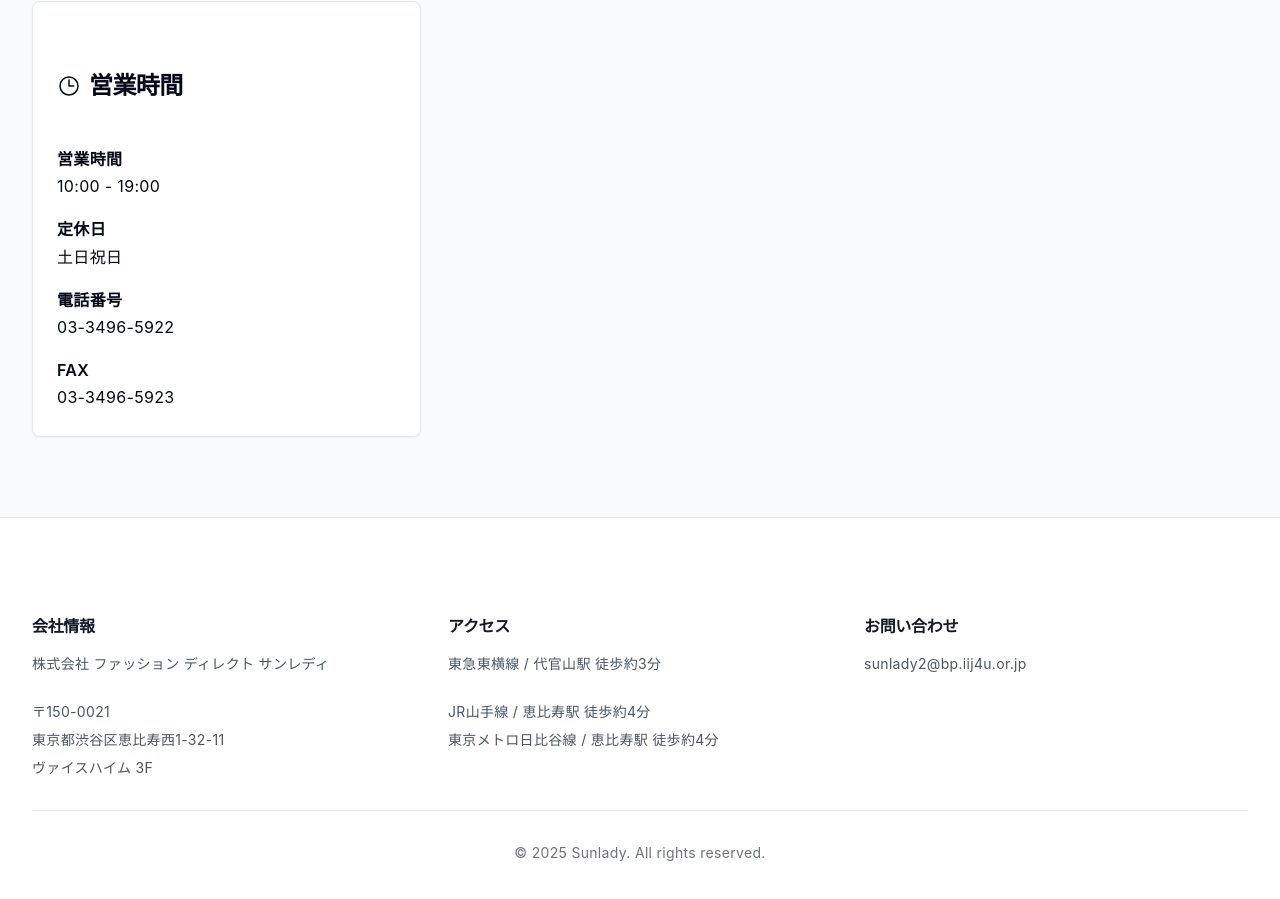
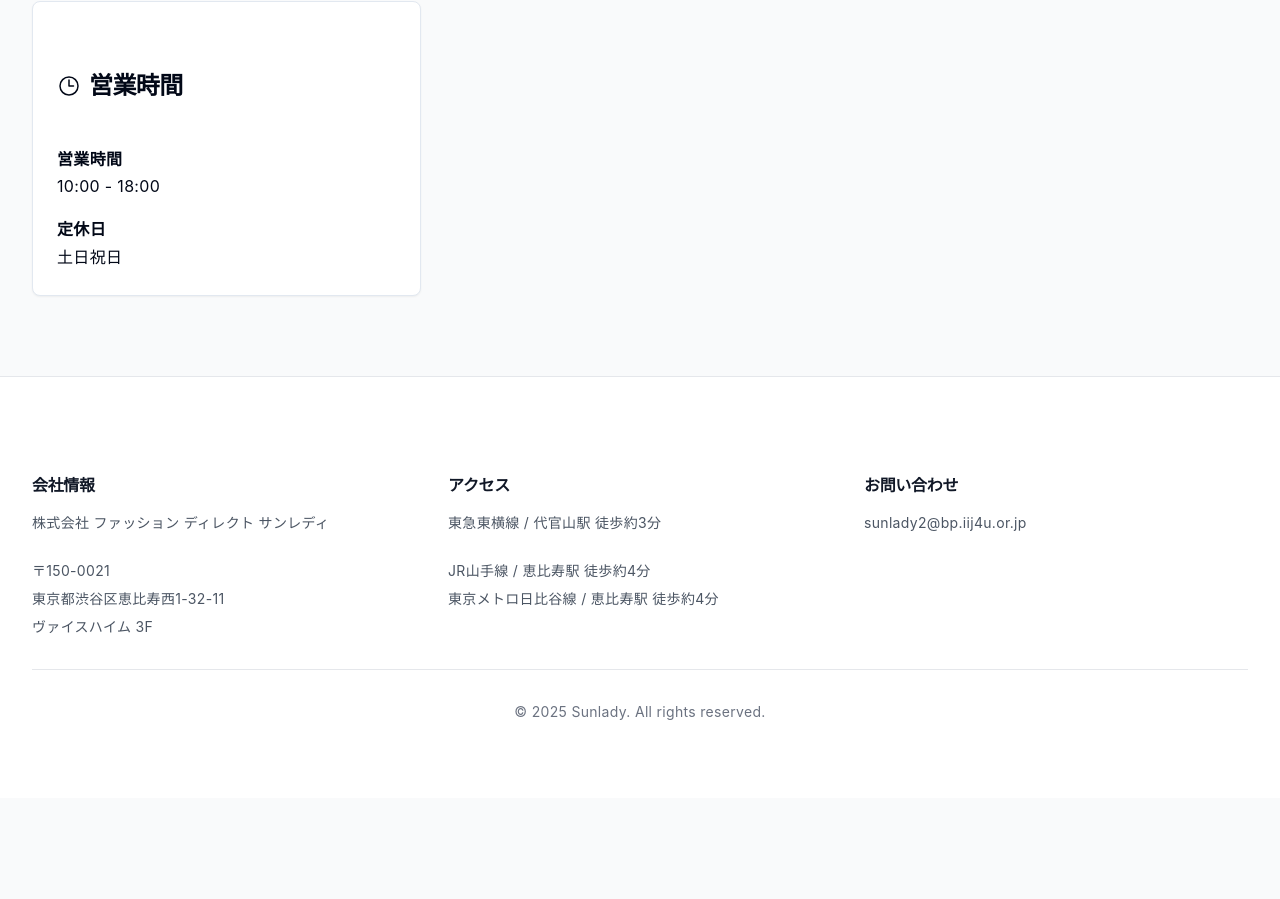
Before and after one commit to harukaaatashi/sunlady-home, a Next.js app: page /about in a window 1280 px wide. Shown: the part 1005-1904 px from the top of the page. After the commit the page ends 1803 px from the top, so only its background shows below. Built offline with nearby package versions, Linux system fonts and the light colour scheme.

Commit message:
fix: 営業時間を更新し、連絡先情報を削除

```diff
--- a/src/app/about/page.tsx
+++ b/src/app/about/page.tsx
@@ -101,19 +101,11 @@ export default function AboutPage() {
               <dl className="space-y-4">
                 <div>
                   <dt className="font-semibold">営業時間</dt>
-                  <dd>10:00 - 19:00</dd>
+                  <dd>10:00 - 18:00</dd>
                 </div>
                 <div>
                   <dt className="font-semibold">定休日</dt>
                   <dd>土日祝日</dd>
-                </div>
-                <div>
-                  <dt className="font-semibold">電話番号</dt>
-                  <dd>03-3496-5922</dd>
-                </div>
-                <div>
-                  <dt className="font-semibold">FAX</dt>
-                  <dd>03-3496-5923</dd>
                 </div>
               </dl>
             </CardContent>
```
